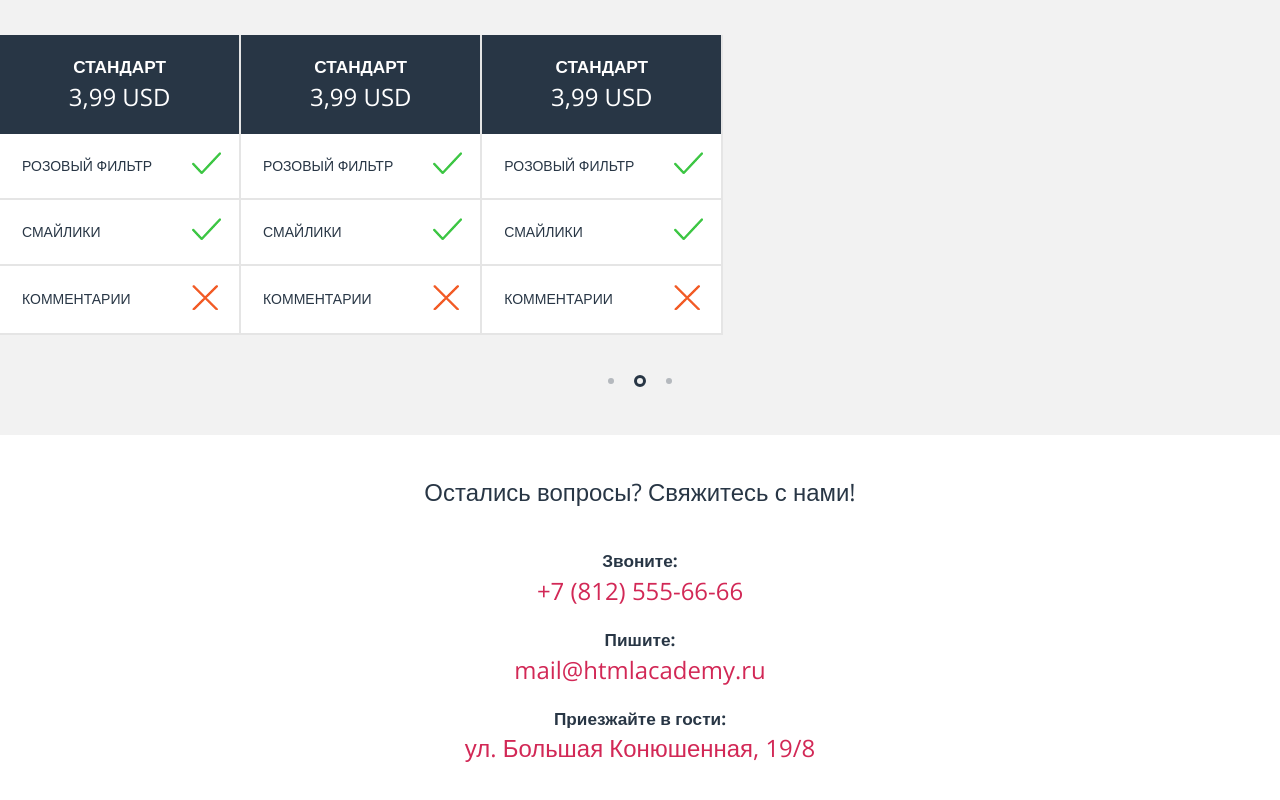
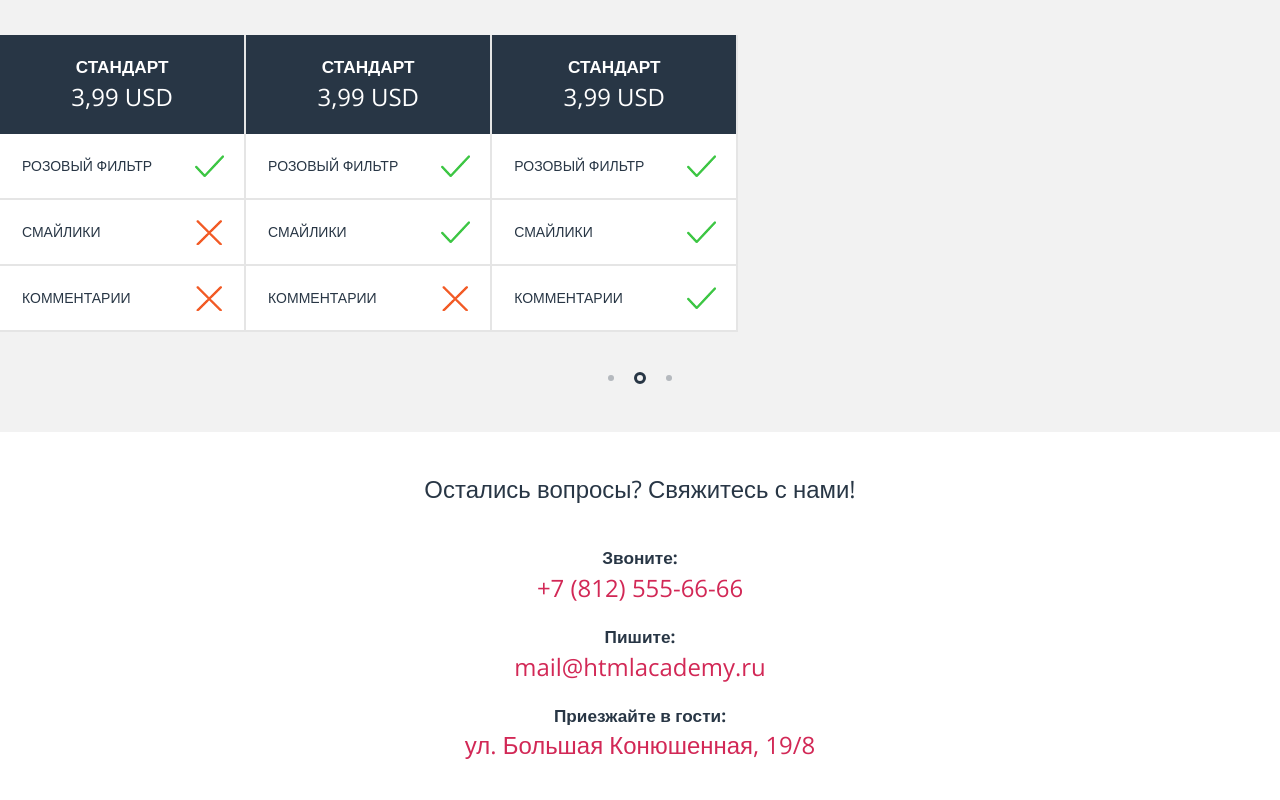
Before and after one commit to first-wanderer/63294-pink, a website: page index.html in a window 1280 px wide. Shown: the part 2196-2996 px from the top of the page. Drawn offline with nearby package versions, Linux system fonts and the light colour scheme; files that its build step writes are made by us from their sources.

```diff
--- a/index.html
+++ b/index.html
@@ -117,27 +117,27 @@
           </tr>
           <tr>
             <td>Розовый фильтр</td>
-            <td><img src="img/icon-price-yes.png" height="22" width="29" alt="yes"></td>
+            <td class="option-yes">yes</td>
             <td>Розовый фильтр</td>
-            <td><img src="img/icon-price-yes.png" height="22" width="29" alt="yes"></td>
+            <td class="option-yes">yes</td>
             <td>Розовый фильтр</td>
-            <td><img src="img/icon-price-yes.png" height="22" width="29" alt="yes"></td>
+            <td class="option-yes">yes</td>
           </tr>
           <tr>
             <td>Смайлики</td>
-            <td><img src="img/icon-price-yes.png" height="22" width="29" alt="yes"></td>
+            <td class="option-no">no</td>
             <td>Смайлики</td>
-            <td><img src="img/icon-price-yes.png" height="22" width="29" alt="yes"></td>
+            <td class="option-yes">yes</td>
             <td>Смайлики</td>
-            <td><img src="img/icon-price-yes.png" height="22" width="29" alt="yes"></td>
+            <td class="option-yes">yes</td>
           </tr>
           <tr>
             <td>Комментарии</td>
-            <td><img src="img/icon-price-no.png" height="26" width="26" alt="no"></td>
+            <td class="option-no">no</td>
             <td>Комментарии</td>
-            <td><img src="img/icon-price-no.png" height="26" width="26" alt="no"></td>
+            <td class="option-no">no</td>
             <td>Комментарии</td>
-            <td><img src="img/icon-price-no.png" height="26" width="26" alt="no"></td>
+            <td class="option-yes">yes</td>
           </tr>
         </table>
         <ul class="slider-pagination">
--- a/less/modules/index-content.less
+++ b/less/modules/index-content.less
@@ -94,12 +94,9 @@
   td {
     text-align: left;
     background: @color-light;
+    padding: 22px;
     &:nth-child(odd) {
-      padding: 22px;
       border-right: none;
-    }
-    &:nth-child(even) {
-      padding: 18px;
     }
   }
   th {
@@ -115,4 +112,14 @@
     font-size: 1.71rem;
     font-weight: 300;
   }
+  .option-yes, .option-no {
+    width: 26px;
+    font-size: 0;
+  }
+  .option-yes {
+    background: @color-light url('../img/icon-price-yes.png') no-repeat center center;
+  }
+  .option-no {
+    background: @color-light url('../img/icon-price-no.png') no-repeat center center;
+  }
 }
--- a/less/style.less
+++ b/less/style.less
@@ -1,5 +1,5 @@
 @import (less) "normalize.css";
-@import "veriables.less";
+@import "variables.less";
 @import "base.less";
 @import "layout.less";
 //подключение стилей отдельных модулей
```
Also changed, not shown: less/variables.less (renamed from less/veriables.less).
